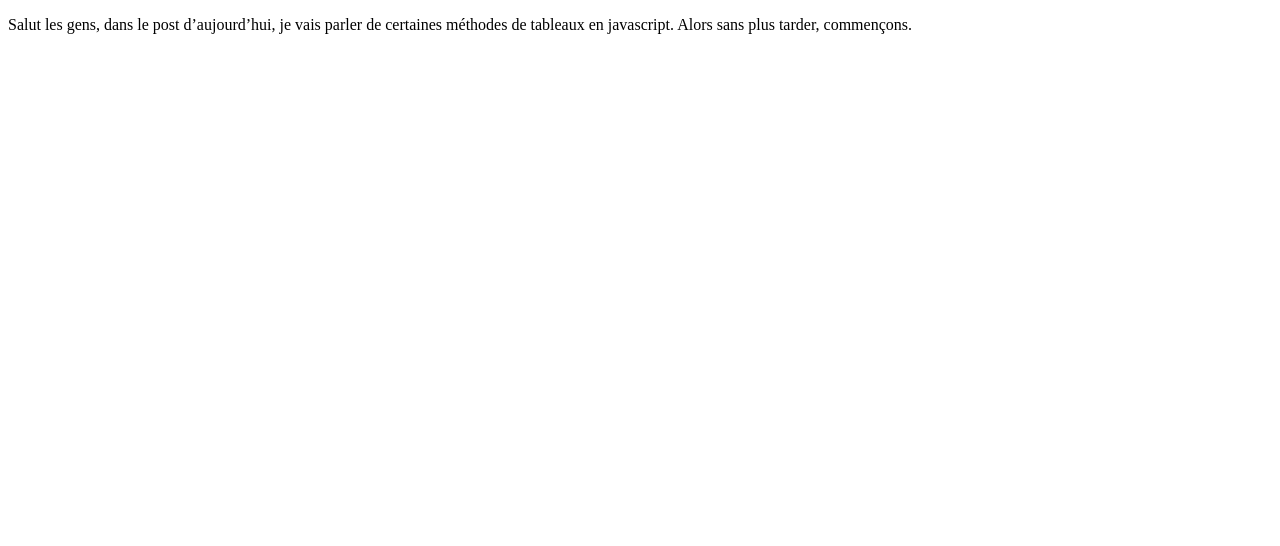
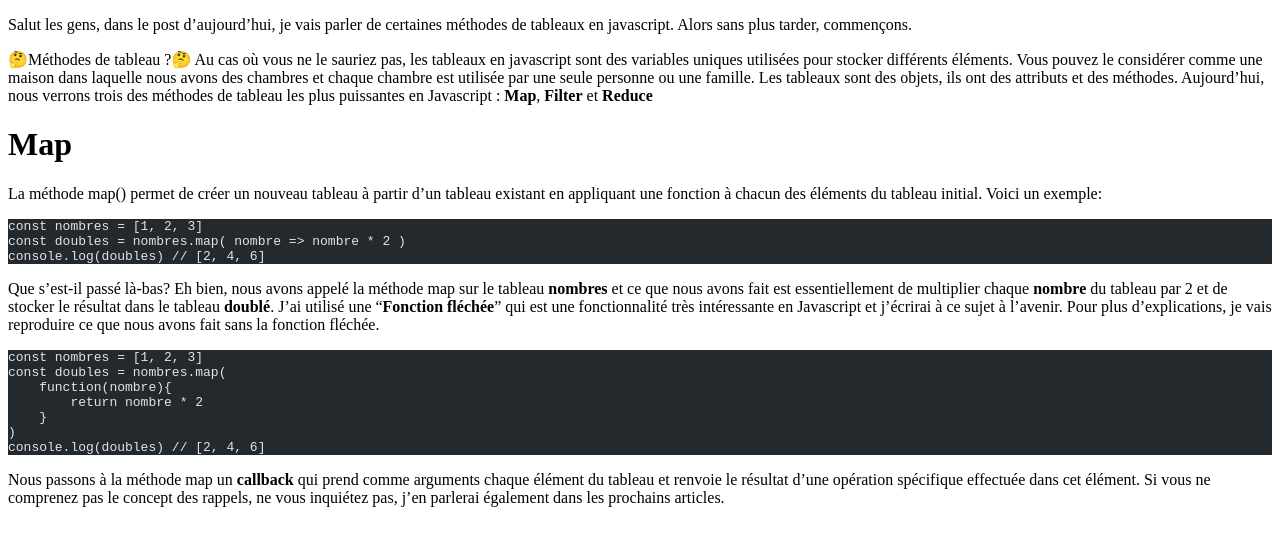
Before and after one commit to TheWisePigeon/pigeonscript, an Astro site: page /postsfr/map-filter-reduce in a window 1280 px wide. Built offline with nearby package versions, Linux system fonts and the light colour scheme; Astro itself is replaced by a stand-in of ours; code samples lack their colours.

Commit message:
Update map-filter-reduce.md

````diff
--- a/src/pages/postsfr/map-filter-reduce.md
+++ b/src/pages/postsfr/map-filter-reduce.md
@@ -8,3 +8,28 @@ heroImage: /assets/map.jpg
 ---
 
 Salut les gens, dans le post d'aujourd'hui, je vais parler de certaines méthodes de tableaux en javascript. Alors sans plus tarder, commençons.
+
+🤔Méthodes de tableau ?🤔
+Au cas où vous ne le sauriez pas, les tableaux en javascript sont des variables uniques utilisées pour stocker différents éléments. Vous pouvez le considérer comme une maison dans laquelle nous avons des chambres et chaque chambre est utilisée par une seule personne ou une famille. Les tableaux sont des objets, ils ont des attributs et des méthodes. Aujourd'hui, nous verrons trois des méthodes de tableau les plus puissantes en Javascript : **Map**, **Filter** et **Reduce**
+
+# Map
+La méthode map() permet de créer un nouveau tableau à partir d'un tableau existant en appliquant une fonction à chacun des éléments du tableau initial.
+Voici un exemple:
+
+```js
+const nombres = [1, 2, 3]
+const doubles = nombres.map( nombre => nombre * 2 )
+console.log(doubles) // [2, 4, 6]
+```
+Que s'est-il passé là-bas? Eh bien, nous avons appelé la méthode map sur le tableau **nombres** et ce que nous avons fait est essentiellement de multiplier chaque **nombre** du tableau par 2 et de stocker le résultat dans le tableau **doublé**. J'ai utilisé une "**Fonction fléchée**" qui est une fonctionnalité très intéressante en Javascript et j'écrirai à ce sujet à l'avenir. Pour plus d'explications, je vais reproduire ce que nous avons fait sans la fonction fléchée.
+
+```js
+const nombres = [1, 2, 3]
+const doubles = nombres.map(
+    function(nombre){
+        return nombre * 2
+    }
+)
+console.log(doubles) // [2, 4, 6]
+```
+Nous passons à la méthode map un **callback** qui prend comme arguments chaque élément du tableau et renvoie le résultat d'une opération spécifique effectuée dans cet élément. Si vous ne comprenez pas le concept des rappels, ne vous inquiétez pas, j'en parlerai également dans les prochains articles.
````
